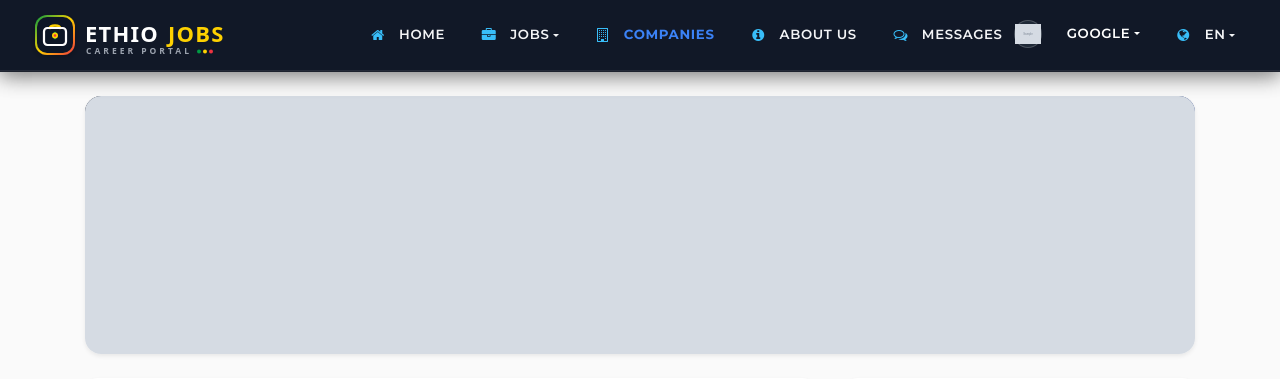
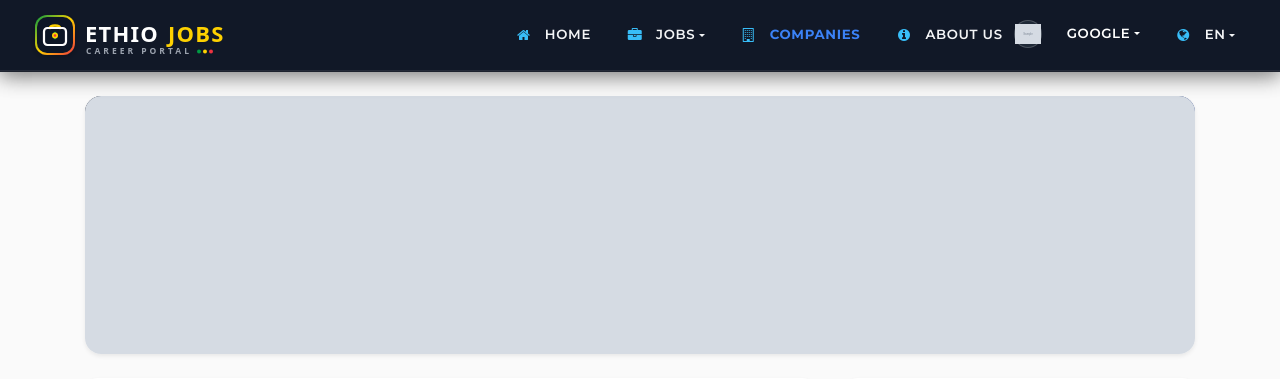
Before and after one commit to wuba21/Django-online-Job-Portal-system, a Django app: page /en/companies/1/ in a window 1280 px wide. Shown: the top 379 px of the page. Run offline with Django 3.2, Linux system fonts and the light colour scheme; a user stored in the database is signed in; data comes from the database, SQL or seed files in the repository; tables that the repository leaves empty hold one stand-in row (values such as "Sample post"); grey boxes marked "Sample" are stand-in pictures; data that the repository does not hold is empty; parts of the project's set-up code (start-up, migrations or seed data) failed here and were passed over; some libraries are stand-ins or nearby versions.

Commit message:
fix(ui): remove duplicate navbar Messages link and add direct Message buttons on Job, Company, and Applicant Dossier pages

```diff
--- a/templates/base.html
+++ b/templates/base.html
@@ -254,13 +254,6 @@
                                 <i class="fa fa-info-circle nav-icon"></i><span>{% trans "About Us" %}</span>
                             </a>
                         </li>
-                        {% if request.user.is_authenticated %}
-                            <li class="nav-item {% if url_name == 'inbox' %}active{% endif %}">
-                                <a href="{% url 'jobs:inbox' %}" class="nav-link">
-                                    <i class="fa fa-comments-o nav-icon"></i><span>{% trans "Messages" %}</span>
-                                </a>
-                            </li>
-                        {% endif %}
                         {% if request.user.is_authenticated %}
                             <li class="nav-item dropdown">
                                 <a id="clientZone" href="#" data-toggle="dropdown"
--- a/templates/jobs/companies/company_detail.html
+++ b/templates/jobs/companies/company_detail.html
@@ -69,6 +69,11 @@
                         <button type="button" class="btn btn-outline-warning font-weight-bold" data-toggle="modal" data-target="#reviewModal">
                             <i class="fa fa-star mr-1"></i> {% if user_review %}Edit Review{% else %}Write Review{% endif %}
                         </button>
+                        {% if request.user.is_authenticated and request.user.role == 'employee' and company.user != request.user %}
+                            <a href="{% url 'jobs:start-conversation' company.user.id %}" class="btn btn-outline-info font-weight-bold">
+                                <i class="fa fa-commenting-o mr-1"></i> Message Company
+                            </a>
+                        {% endif %}
                         <a href="#vacancies" class="btn btn-primary font-weight-bold shadow-sm">
                             <i class="fa fa-briefcase mr-1"></i> View Jobs ({{ total_active_jobs }})
                         </a>
--- a/templates/jobs/details.html
+++ b/templates/jobs/details.html
@@ -283,6 +283,12 @@
                         </a>
                     {% endif %}
 
+                    {% if request.user.is_authenticated and request.user.role == 'employee' and job.user != request.user %}
+                        <a href="{% url 'jobs:start-conversation' job.user.id %}?job_id={{ job.id }}" class="btn btn-outline-info btn-block btn-sm mb-2 font-weight-bold">
+                            <i class="fa fa-commenting-o mr-1"></i> Message Employer
+                        </a>
+                    {% endif %}
+
                     {% if job.website %}
                         <a href="{{ job.website }}" target="_blank" class="btn btn-outline-primary btn-block btn-sm">
                             <i class="fa fa-external-link mr-1"></i> Visit Website
--- a/templates/jobs/employer/applied-applicant-view.html
+++ b/templates/jobs/employer/applied-applicant-view.html
@@ -305,7 +305,10 @@
                 </div>
 
                 <div class="col-lg-4 text-center text-lg-right">
-                    <button type="button" class="btn btn-primary btn-lg shadow-sm font-weight-bold px-4 mb-2 mb-sm-0" data-toggle="modal" data-target="#statusModal">
+                    <a href="{% url 'jobs:start-conversation' applicant.user.id %}?job_id={{ applicant.job.id }}" class="btn btn-info btn-lg shadow-sm font-weight-bold px-3 mb-2 mb-sm-0">
+                        <i class="fa fa-commenting-o mr-1"></i> {% trans "Message" %}
+                    </a>
+                    <button type="button" class="btn btn-primary btn-lg shadow-sm font-weight-bold px-3 mb-2 mb-sm-0" data-toggle="modal" data-target="#statusModal">
                         <i class="fa fa-sliders mr-1"></i> {% trans "Change Stage" %}
                     </button>
                     {% if applicant.cv or applicant.user.applicant_profile.cv_file %}
```
